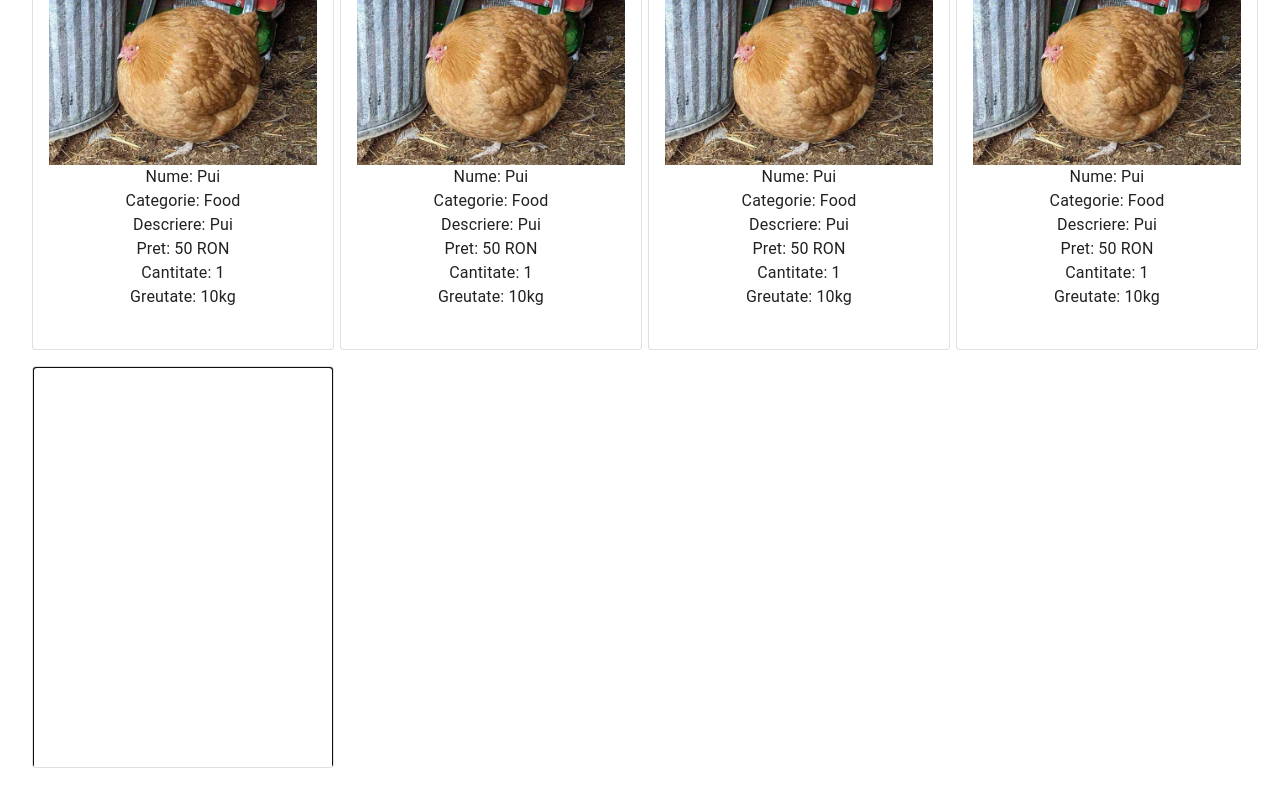
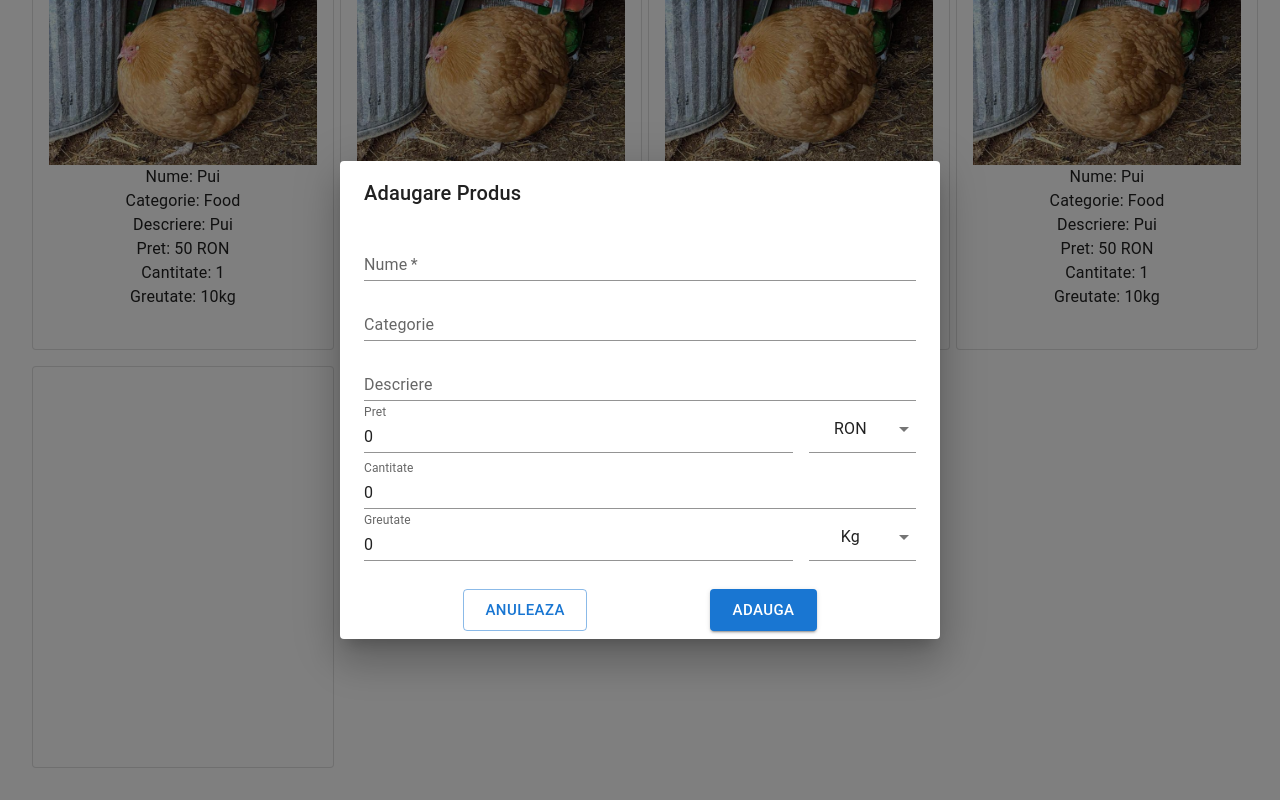
Before and after one commit to neon1024/Personal-Online-Store, a React app in the folder frontend/: page /dashboard in a window 1280 px wide. Both pictures are taken after a click on the button 183 px from the left and 1117 px from the top of the page. Shown: the part 550-1350 px from the top of the page. Built offline with nearby package versions, Linux system fonts and the light colour scheme; some icons are missing; the HTML template or start-up script is replaced by a standard one.

Commit message:
AddProductForm

```diff
--- a/frontend/src/components/AddProductCard.tsx
+++ b/frontend/src/components/AddProductCard.tsx
@@ -4,10 +4,27 @@ import Card from "@mui/material/Card";
 import CardActionArea from "@mui/material/CardActionArea";
 import CardContent from "@mui/material/CardContent";
 
+import { useState } from "react";
+import AddProductForm from "./AddProductForm";
+
 function AddProductCard() {
-    const handleAddProduct = () => {};
+    const [addProductFormVisibility, setAddProductFormVisibility] =
+        useState(false);
+
+    const toggleAddProductFormVisibility = () => {
+        setAddProductFormVisibility((prev) => !prev);
+    };
+
+    const handleAddProduct = () => {
+        toggleAddProductFormVisibility();
+    };
 
     return (
+        <>
+            <AddProductForm
+                visibility={addProductFormVisibility}
+                toggleVisibility={toggleAddProductFormVisibility}
+            />
             <Card variant="outlined" sx={{ width: 300, height: 400 }}>
                 <CardActionArea
                     sx={{ height: "100%" }}
@@ -27,6 +44,7 @@ function AddProductCard() {
                     </CardContent>
                 </CardActionArea>
             </Card>
+        </>
     );
 }
 
--- /dev/null
+++ b/frontend/src/components/AddProductForm.tsx
@@ -0,0 +1,219 @@
+import {
+    Dialog,
+    DialogActions,
+    DialogContent,
+    DialogTitle,
+    TextField,
+} from "@mui/material";
+
+import Select from "@mui/material/Select";
+
+import MenuItem from "@mui/material/MenuItem";
+
+import Stack from "@mui/material/Stack";
+
+import Button from "@mui/material/Button";
+
+import { useState } from "react";
+
+interface AddProductFormProps {
+    visibility: boolean;
+    toggleVisibility: () => void;
+}
+
+function AddProductForm({ visibility, toggleVisibility }: AddProductFormProps) {
+    const currencies = [
+        {
+            value: "RON",
+            label: "RON",
+        },
+        {
+            value: "EUR",
+            label: "EUR",
+        },
+    ];
+
+    const units = [
+        {
+            value: "g",
+            label: "g",
+        },
+        {
+            value: "Kg",
+            label: "Kg",
+        },
+        {
+            value: "ml",
+            label: "ml",
+        },
+        {
+            value: "L",
+            label: "L",
+        },
+    ];
+
+    const [name, setName] = useState("");
+    const [category, setCategory] = useState("");
+    const [description, setDescription] = useState("");
+    const [price, setPrice] = useState("0");
+    const [currency, setCurrency] = useState("RON");
+    const [quantity, setQuantity] = useState("0");
+    const [weight, setWeight] = useState("0");
+    const [unit, setUnit] = useState("Kg");
+    const [imageUrl, setImageUrl] = useState("");
+
+    async function handleAddProduct() {
+        alert("ok");
+    }
+
+    return (
+        <>
+            <Dialog open={visibility} onClose={() => toggleVisibility()}>
+                <DialogTitle>Adaugare Produs</DialogTitle>
+                <DialogContent>
+                    <form
+                        onSubmit={() => handleAddProduct()}
+                        id="add-product-form"
+                    >
+                        <TextField
+                            autoFocus
+                            required
+                            margin="dense"
+                            id="name"
+                            label="Nume"
+                            type="text"
+                            fullWidth
+                            variant="standard"
+                            value={name}
+                            onChange={(e) => {
+                                setName(e.target.value);
+                                (
+                                    e.target as HTMLInputElement
+                                ).setCustomValidity(""); // reset
+                            }}
+                            onInvalid={(e) => {
+                                (
+                                    e.target as HTMLInputElement
+                                ).setCustomValidity(
+                                    "Produsul trebuie sa aiba un nume"
+                                );
+                            }}
+                        />
+                        <TextField
+                            id="category"
+                            label="Categorie"
+                            value={category}
+                            onChange={(e) => setCategory(e.target.value)}
+                            type="text"
+                            variant="standard"
+                            margin="dense"
+                            fullWidth
+                        />
+                        <TextField
+                            id="description"
+                            label="Descriere"
+                            value={description}
+                            onChange={(e) => setDescription(e.target.value)}
+                            type="text"
+                            variant="standard"
+                            margin="dense"
+                            fullWidth
+                        />
+                        <Stack direction={"row"} spacing={2} display={"flex"}>
+                            <TextField
+                                sx={{ flex: 4 }}
+                                id="price"
+                                label="Pret"
+                                value={price}
+                                onChange={(e) => setPrice(e.target.value)}
+                                type="text"
+                                variant="standard"
+                                margin="dense"
+                                fullWidth
+                            />
+                            <Select
+                                sx={{ flex: 1, textAlign: "center" }}
+                                labelId="select-currency"
+                                id="currency"
+                                label="Moneda"
+                                value={currency}
+                                onChange={(e) => setCurrency(e.target.value)}
+                                variant="standard"
+                            >
+                                {currencies.map((currency) => (
+                                    <MenuItem value={currency.value}>
+                                        {currency.label}
+                                    </MenuItem>
+                                ))}
+                            </Select>
+                        </Stack>
+                        <TextField
+                            id="quantity"
+                            label="Cantitate"
+                            value={quantity}
+                            onChange={(e) => setQuantity(e.target.value)}
+                            type="text"
+                            variant="standard"
+                            margin="dense"
+                            fullWidth
+                        />
+                        <Stack direction={"row"} spacing={2} display={"flex"}>
+                            <TextField
+                                sx={{ flex: 4 }}
+                                id="weight"
+                                label="Greutate"
+                                value={weight}
+                                onChange={(e) => setWeight(e.target.value)}
+                                type="text"
+                                variant="standard"
+                                margin="dense"
+                                fullWidth
+                            />
+                            <Select
+                                sx={{ flex: 1, textAlign: "center" }}
+                                labelId="select-unit"
+                                id="unit"
+                                label="Unitate"
+                                value={unit}
+                                onChange={(e) => setUnit(e.target.value)}
+                                variant="standard"
+                            >
+                                {units.map((unit) => (
+                                    <MenuItem value={unit.value}>
+                                        {unit.label}
+                                    </MenuItem>
+                                ))}
+                            </Select>
+                        </Stack>
+                    </form>
+                </DialogContent>
+                <DialogActions
+                    sx={{
+                        justifyContent: "space-evenly",
+                        alignItems: "center",
+                    }}
+                >
+                    <Button
+                        size="large"
+                        variant="outlined"
+                        sx={{ textAlign: "center" }}
+                        onClick={() => toggleVisibility()}
+                    >
+                        Anuleaza
+                    </Button>
+                    <Button
+                        size="large"
+                        variant="contained"
+                        sx={{ textAlign: "center" }}
+                        type="submit"
+                        form="add-product-form"
+                    >
+                        Adauga
+                    </Button>
+                </DialogActions>
+            </Dialog>
+        </>
+    );
+}
+
+export default AddProductForm;
```
Lines whose indentation alone changed are shown as unchanged.
